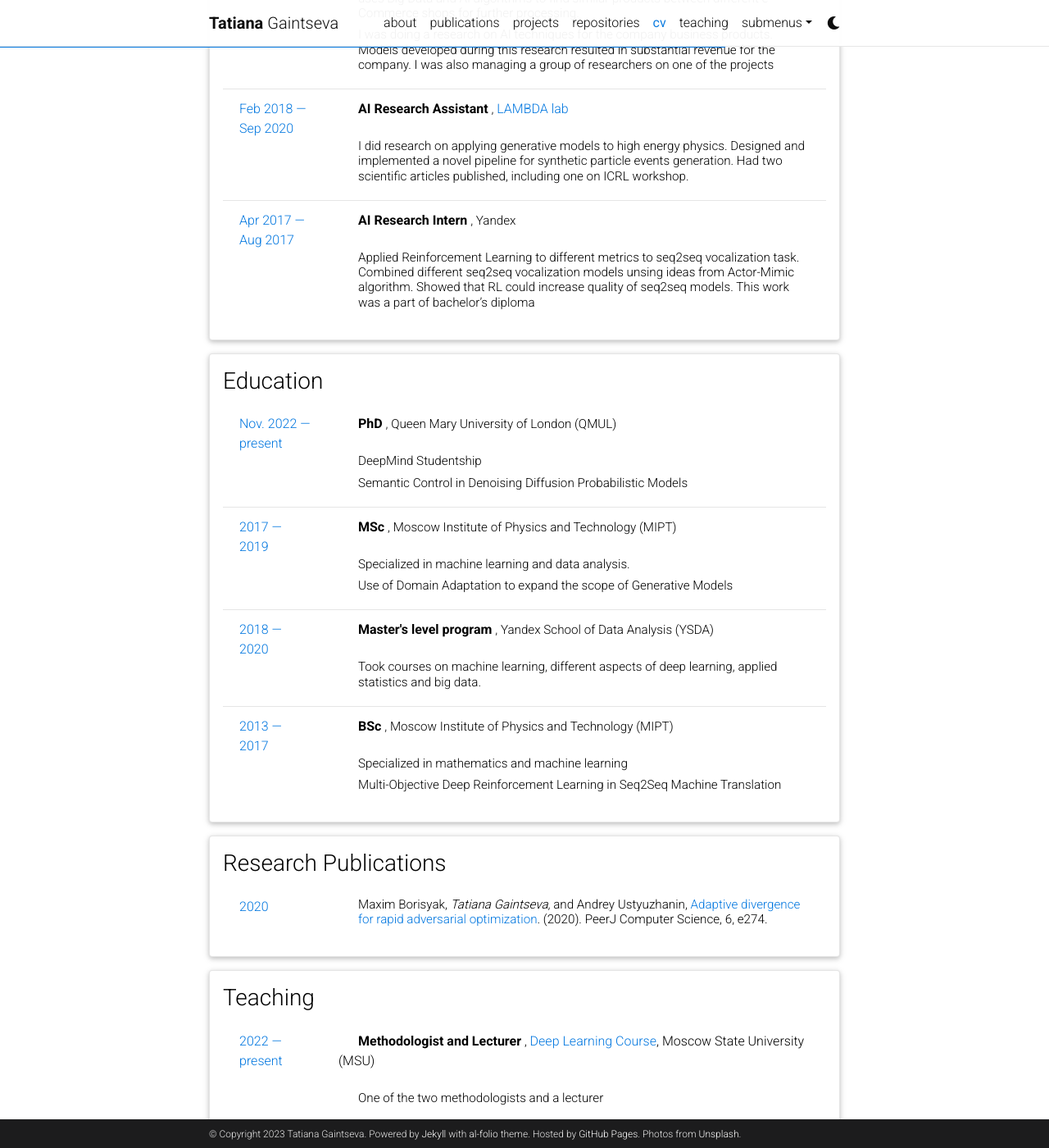
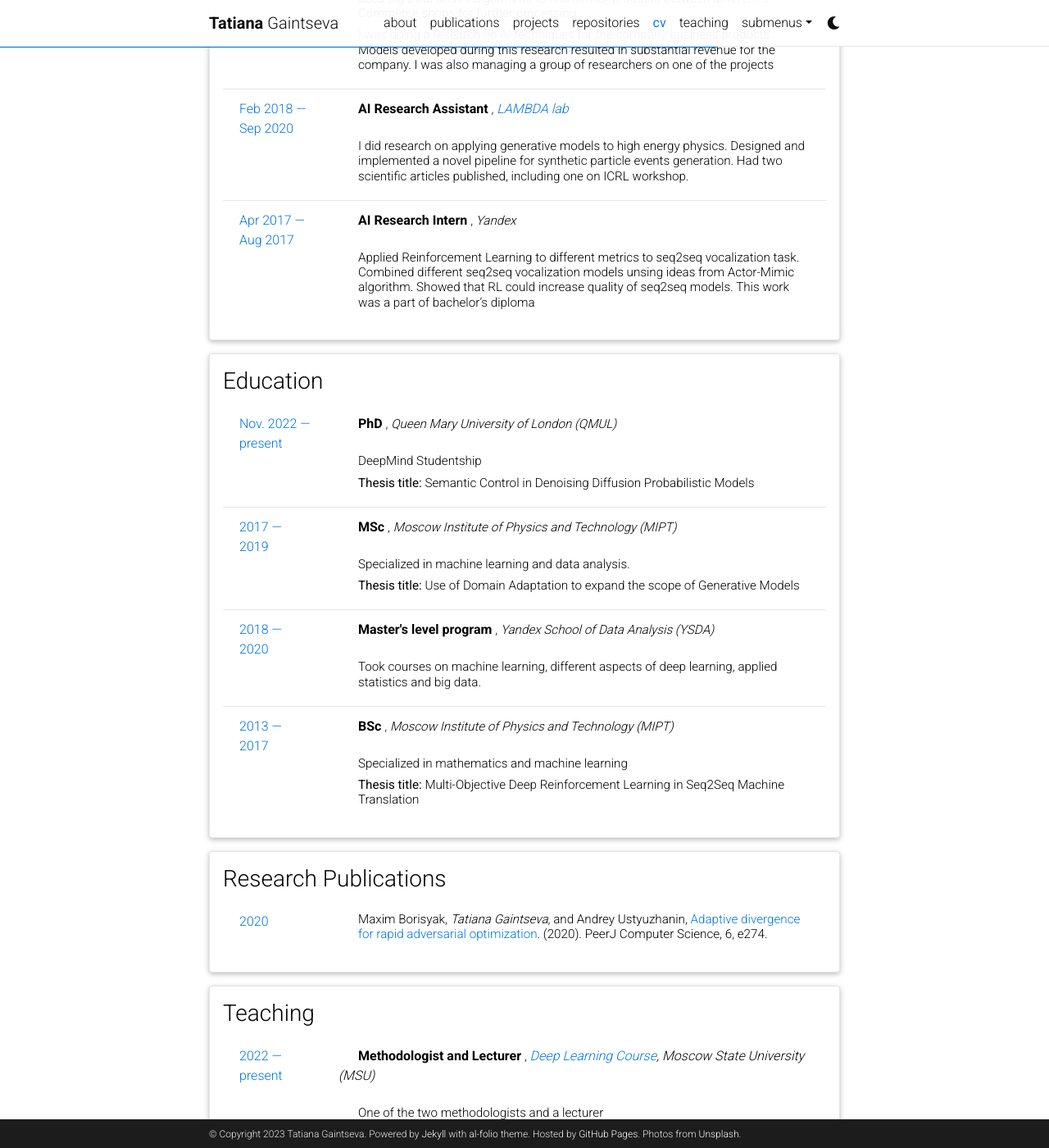
Before and after one commit to Atmyre/atmyre.github.io, a Jekyll site: the page built from _pages/cv.md, in a window 1280 px wide and 1400 px high, scrolled down 1265 px. Shown: the whole window at 82% size. Built offline with Jekyll 4.4.1, drawn with Linux system fonts in a browser that asks for light colours; comment, search, counter and statistics services are not loaded; a style sheet for code colours, icons or effects is not loaded; some of the changed text lies outside the part shown.

Commit message:
Update time_table.html

```diff
--- a/_includes/cv/time_table.html
+++ b/_includes/cv/time_table.html
@@ -11,7 +11,7 @@
           {% endif %}
           <div class="col-xs-10 cl-sm-10 col-md-10 mt-2 mt-md-0">
             {% if content.title %}
-            <a class="title font-weight-bold ml-1 ml-md-4">{{content.title}}</a> <a style="font-size: 0.95rem;">, {{content.institution}}</a> <br><br>
+            <a class="title font-weight-bold ml-1 ml-md-4">{{content.title}}</a> <a style="font-size: 0.95rem;">, <i>{{content.institution}}</i></a> <br><br>
             {% endif %}
 <!--             {% if content.institution %}
             <a class="ml-1 ml-md-4" style="font-size: 0.95rem;">{{content.institution}}</a>
@@ -23,7 +23,7 @@
             <h6 class="ml-1 ml-md-4" style="font-size: 0.95rem;">{{content.descr_one}}</h6>
             {% endif %}
             {% if content.thesis_title %}
-            <h6 class="ml-1 ml-md-4" style="font-size: 0.95rem; italic">{{content.thesis_title}}</h6>
+            <h6 class="ml-1 ml-md-4" style="font-size: 0.95rem; italic"><b>Thesis title:</b> {{content.thesis_title}}</h6>
             {% endif %}
             {% if content.description %}
               <ul class="items">
```
